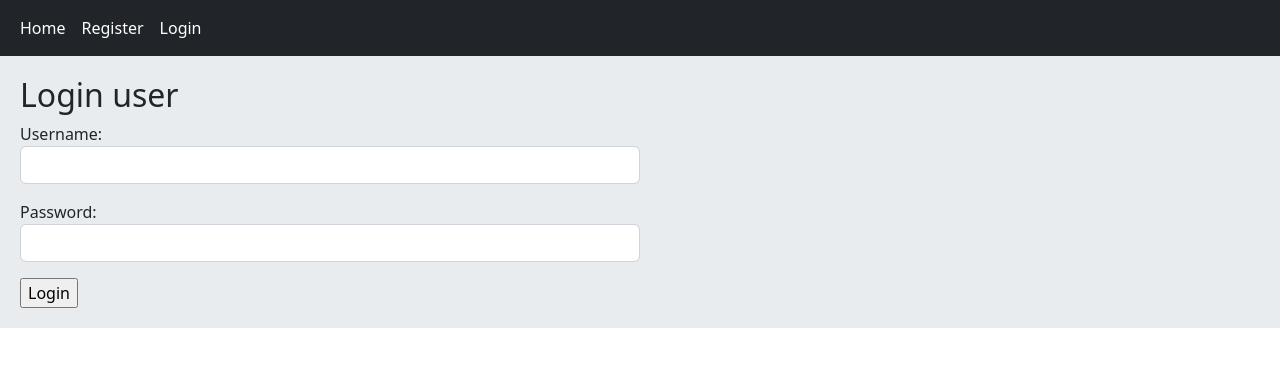
After one commit to mohammadpagard/django-social-network, a Django app: page /account/login/ in a window 1280 px wide. The commit adds this page. Shown: the top 367 px of the page. Run offline with Django 4.2, Linux system fonts and the light colour scheme.

Commit message:
Validation register fields & Login & Logout

```diff
--- a/account/forms.py
+++ b/account/forms.py
@@ -1,14 +1,37 @@
 from django import forms
+from django.contrib.auth.models import User
+from django.core.exceptions import ValidationError
 
 
-class UserRegisterationForm(forms.Form):
-    username = forms.CharField(widget=forms.TextInput(attrs={
-        'class': 'form-control'
-    }))
-    email = forms.EmailField(required=False, widget=forms.EmailInput(attrs={
-        'class': 'form-control',
-        'placeholder': 'Please enter your valid email'
-    }))
-    password = forms.CharField(widget=forms.PasswordInput(attrs={
-        'class': 'form-control'
-    }))
+class UserRegistrationForm(forms.Form):
+    username = forms.CharField(widget=forms.TextInput(attrs={'class': 'form-control'}))
+    email = forms.EmailField(widget=forms.EmailInput(attrs={'class': 'form-control', 'placeholder': 'Please enter your valid email'}))
+    password1 = forms.CharField(label='Password', widget=forms.PasswordInput(attrs={'class': 'form-control'}))
+    password2 = forms.CharField(label='Confirm password', widget=forms.PasswordInput(attrs={'class': 'form-control'}))
+
+    def clean_email(self):
+        email = self.cleaned_data['email']
+        user = User.objects.filter(email=email).exists()
+        if user:
+            raise ValidationError('This email already exists')
+        return email
+
+    def clean_username(self):
+        username = self.cleaned_data['username']
+        user = User.objects.filter(username=username).exists()
+        if user:
+            raise ValidationError('This username already exists!')
+        return username
+
+    def clean(self):
+        cd = super().clean()
+        p1 = cd.get('password1')
+        p2 = cd.get('password2')
+
+        if p1 and p2 and p1 != p2:
+            raise ValidationError('Password must match')
+
+
+class UserLoginForm(forms.Form):
+    username = forms.CharField(widget=forms.TextInput(attrs={'class': 'form-control'}))
+    password = forms.CharField(widget=forms.PasswordInput({'class': 'form-control'}))
--- /dev/null
+++ b/account/templates/account/login.html
@@ -0,0 +1,14 @@
+{% extends 'base.html' %}
+{% block title %}Login to your account{% endblock %}
+
+
+{% block content %}
+
+    <h2>Login user</h2>
+    <form action="" method="post" class="col-md-6" novalidate>
+        {% csrf_token %}
+        {{ form.as_p }}
+        <input type="submit" value="Login">
+    </form>
+
+{% endblock %}
--- a/account/urls.py
+++ b/account/urls.py
@@ -4,5 +4,7 @@ from . import views
 
 app_name = 'account'
 urlpatterns = [
-    path('register/', views.RegisterView.as_view(), name='user_register'),
+    path('register/', views.UserRegisterView.as_view(), name='user_register'),
+    path('login/', views.UserLoginView.as_view(), name='user_login'),
+    path('logout/', views.UserLogoutView.as_view(), name='user_logout'),
 ]
--- a/account/views.py
+++ b/account/views.py
@@ -1,12 +1,13 @@
 from django.shortcuts import render, redirect
 from django.views import View
-from .forms import UserRegisterationForm
+from .forms import UserRegistrationForm, UserLoginForm
 from django.contrib.auth.models import User
 from django.contrib import messages
+from django.contrib.auth import authenticate, login, logout
 
 
-class RegisterView(View):
-    form_class = UserRegisterationForm
+class UserRegisterView(View):
+    form_class = UserRegistrationForm
     template_name = 'account/register.html'
 
     def get(self, request):
@@ -17,8 +18,36 @@ class RegisterView(View):
         form = self.form_class(request.POST)
         if form.is_valid():
             cd = form.cleaned_data
-            User.objects.create_user(cd['username'], cd['email'], cd['password'])
+            User.objects.create_user(cd['username'], cd['email'], cd['password1'])
             messages.success(request, 'You registered successfully', 'success')
             return redirect('home:home')
 
         return render(request, self.template_name, {'form': form})
+
+
+class UserLoginView(View):
+    form_class = UserLoginForm
+    template_name = 'account/login.html'
+
+    def get(self, requset):
+        form = self.form_class()
+        return render(requset, self.template_name, {'form': form})
+
+    def post(self, request):
+        form = self.form_class(request.POST)
+        if form.is_valid():
+            cd = form.cleaned_data
+            user = authenticate(request, username=cd['username'], password=cd['password'])
+            if user is not None:
+                login(request, user)
+                messages.success(request, 'You logged in successfully', 'success')
+                return redirect('home:home')
+            messages.error(request, 'Your username or password is wrong', 'warning')
+        return render(request, self.template_name, {'form': form})
+
+
+class UserLogoutView(View):
+    def get(self, request):
+        logout(request)
+        messages.success(request, 'You logout successfully', 'success')
+        return redirect('home:home')
--- a/templates/includes/navbar.html
+++ b/templates/includes/navbar.html
@@ -1,9 +1,13 @@
 <nav class="navbar navbar-expand-lg navbar-dark bg-dark">
-  <div class="container-fluid">
-      <ul class="navbar-nav">
-        <li class="nav-item">
-          <a class="nav-link active" href="{% url 'home:home' %}">Home</a>
-        </li>
-      </ul>
-  </div>
+    <div class="container-fluid">
+        <div class="navbar-nav">
+            <a class="nav-link active" href="{% url 'home:home' %}">Home</a>
+            {% if request.user.is_authenticated %}
+                <a class="nav-link active" href="{% url 'account:user_logout' %}">Logout</a>
+            {% else %}
+                <a class="nav-link active" href="{% url 'account:user_register' %}">Register</a>
+                <a class="nav-link active" href="{% url 'account:user_login' %}">Login</a>
+            {% endif %}
+        </div>
+    </div>
 </nav>
```
